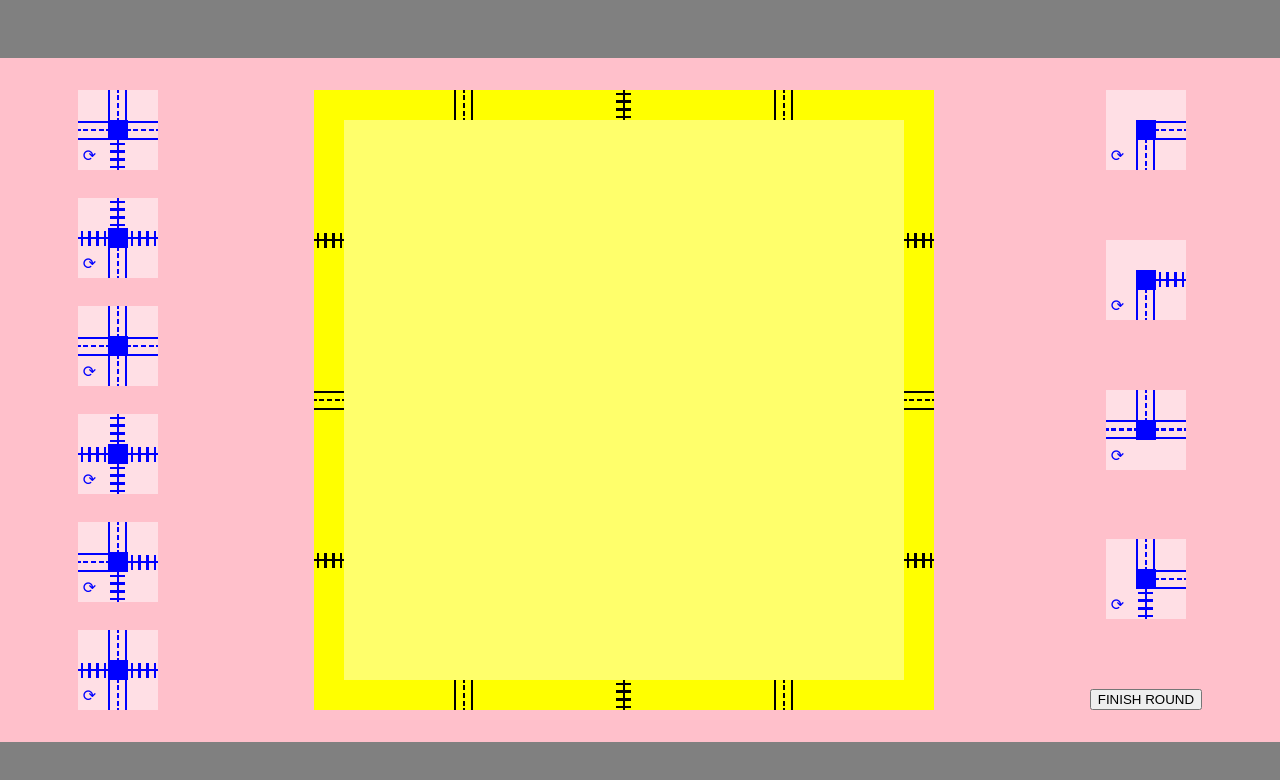
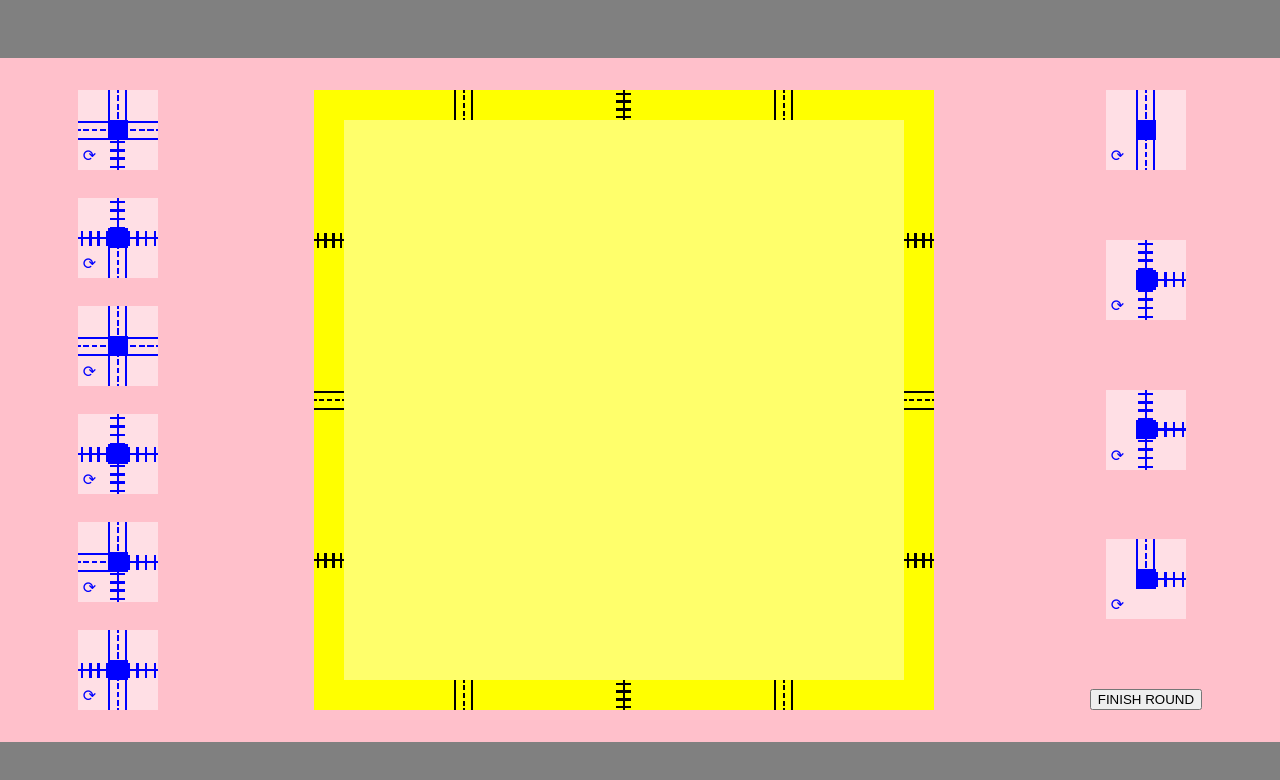
Before and after one commit to Ewa-M/kolejowy-szlak, an Angular app: page / in a window 1280 px wide. Shown: the top 780 px of the page. Built offline with nearby package versions, Linux system fonts and the light colour scheme.

Commit message:
liczenie rund

```diff
--- a/src/app/app.component.html
+++ b/src/app/app.component.html
@@ -1,3 +1,3 @@
 <div>
-  <app-board [dice]="toAdd"></app-board>
+  <app-board></app-board>
 </div>
--- a/src/app/app.component.ts
+++ b/src/app/app.component.ts
@@ -8,26 +8,4 @@ import { Tile } from './board/tile';
 })
 export class AppComponent {
   title = 'kolejowy-szlak';
-  toAdd = [
-    {
-      road: [false, true, true, false],
-      rail: [false, false, false, false],
-      id: "a"
-    },
-    {
-      road: [false, false, true, false],
-      rail: [false, true, false, false],
-      id: "b"
-    },
-    {
-      road: [true, true, false, true],
-      rail: [false, false, false, false],
-      id: "c"
-    },
-    {
-      road: [true, true, false, false],
-      rail: [false, false, true, false],
-      id: "d"
-    }
-  ]
 }
--- a/src/app/board/board/board.component.html
+++ b/src/app/board/board/board.component.html
@@ -8,7 +8,12 @@
         [cdkDropListEnterPredicate]="intersectionsPredicate"
         class="side-panel"
         (cdkDropListDropped)="drop($event)">
-        <app-tile  *ngFor="let tile  of intersections"  cdkDrag [cdkDragData]="tile" [tile]="tile" [color]="'blue'" (turnTile)="turn(tile)"  ></app-tile>
+        <app-tile  *ngFor="let tile  of intersections"
+            cdkDrag
+            [cdkDragData]="tile"
+            [tile]="tile" [color]="'blue'"
+            [cdkDragDisabled]="intersections.length < 4"
+            (turnTile)="turnIntersection(tile)"  ></app-tile>
     </div>
 
     <div class="board">
@@ -31,7 +36,7 @@
         <div class="main-board" >
             <div *ngFor="let tile  of placed"
                 [ngStyle]="{'grid-column': tile.x, 'grid-row': tile.y}">
-                <app-tile  cdkDrag [tile]="tile" (turnTile)="turn(tile)"></app-tile>
+                <app-tile cdkDrag [tile]="tile" ></app-tile>
             </div>
 
             <div *ngFor="let tile  of freeSpace"
@@ -40,7 +45,13 @@
                 [cdkDropListData]="tile"
                 [cdkDropListEnterPredicate]="boardPredicate"
                 [ngStyle]="{'grid-column': tile[0].x, 'grid-row': tile[0].y}" >
-                    <app-tile [tile]="tile[0]" cdkDrag [cdkDragData]="tile[0]" [cdkDragDisabled]="tile[0].isEmpty" [color]="'blue'" (turnTile)="turn(tile[0])"></app-tile>
+                    <app-tile
+                        [tile]="tile[0]"
+                        cdkDrag
+                        [cdkDragData]="tile[0]"
+                        [cdkDragDisabled]="tile[0].isEmpty"
+                        [color]="'blue'"
+                        (turnTile)="turnBoard(tile[0])"></app-tile>
             </div>
         </div>
 
@@ -52,7 +63,7 @@
         [cdkDropListData]="dice"
         [cdkDropListEnterPredicate]="dicePredicate"
         (cdkDropListDropped)="drop($event)">
-        <app-tile  *ngFor="let tile  of dice"  cdkDrag [cdkDragData]="tile" [tile]="tile" [color]="'blue'" (turnTile)="turn(tile)"  ></app-tile>
+        <app-tile  *ngFor="let tile  of dice"  cdkDrag [cdkDragData]="tile" [tile]="tile" [color]="'blue'" (turnTile)="turnDice(tile)"  ></app-tile>
 
 
         <button (click)="newRound()">FINISH ROUND</button>
--- a/src/app/board/board/board.component.ts
+++ b/src/app/board/board/board.component.ts
@@ -1,8 +1,9 @@
 import { trigger } from '@angular/animations';
 import { CdkDrag, CdkDragDrop, CdkDropList, moveItemInArray, transferArrayItem } from '@angular/cdk/drag-drop';
 import { Component, Input, OnInit } from '@angular/core';
-import { connected, Tile } from 'src/app/board/tile';
-import { INTERSECTIONS } from '../INTERSECTIONS';
+import { Subscription } from 'rxjs';
+import { connected, fitsOnBoard, fitsWithEntry, Intersections, Tile, turn, validateBoard } from 'src/app/board/tile';
+import { DiceService } from 'src/app/services/dice.service';
 
 @Component({
   selector: 'app-board',
@@ -10,12 +11,16 @@ import { INTERSECTIONS } from '../INTERSECTIONS';
   styleUrls: ['./board.component.css']
 })
 export class BoardComponent implements OnInit {
-  @Input() dice: Tile[] = [];
-  intersections: Tile[] = INTERSECTIONS;
+  dice: Tile[] = [];
+  intersections: Tile[] = Intersections;
   placed: Tile[] = [];
   freeSpace: Tile[][] = [];
+  diceSubscription: Subscription;
 
-  constructor() { }
+  constructor(private diceService: DiceService) {
+    this.diceSubscription = this.diceService.makeBoard().subscribe(value => this.placed = value);
+    this.dice = this.diceService.throwDice();
+  }
 
   ngOnInit(): void {
 
@@ -37,7 +42,6 @@ export class BoardComponent implements OnInit {
 
 
   drop(event: CdkDragDrop<Tile[]>) {
-    console.log(event.container.data[event.currentIndex])
     if (event.previousContainer === event.container) {
       moveItemInArray(event.container.data, event.previousIndex, event.currentIndex);
     } else {
@@ -46,38 +50,6 @@ export class BoardComponent implements OnInit {
       event.container.data.unshift(event.previousContainer.data[event.previousIndex])
       event.previousContainer.data.splice(event.previousIndex, 1);
     }
-  }
-
-  fitsOnBoard(tile: Tile) {
-    for (const t of this.placed) {
-      if (connected(t, tile)) return true;
-    }
-
-    for (let t of this.freeSpace) {
-      if (!t[0].isEmpty && connected(t[0], tile)) return true;
-    }
-
-    if (tile.x == 2 || tile.x == 6) {
-      if(tile.y==1 && tile.road[0]) return true;
-      if(tile.y==7 && tile.road[2]) return true;
-    }
-
-    if (tile.x == 4) {
-      if(tile.y==1 && tile.rail[0]) return true;
-      if(tile.y==7 && tile.rail[2]) return true;
-    }
-
-    if(tile.y == 2 || tile.y == 6) {
-      if(tile.x==1 && tile.rail[3]) return true;
-      if(tile.x==7 && tile.rail[1]) return true;
-    }
-
-    if(tile.y == 4) {
-      if(tile.x==1 && tile.road[3]) return true;
-      if(tile.x==7 && tile.road[1]) return true;
-    }
-
-   return false;
   }
 
 
@@ -93,25 +65,82 @@ export class BoardComponent implements OnInit {
     return /intersection/.test(drag.data.id)
   }
     //////////////////////
-  turn(tile:Tile) {
-    console.log(tile)
+
+
+
+  turnDice(tile:Tile) {
     let index = this.dice.findIndex(e => e.id == tile.id)
-    console.log(index)
     let tile2: Tile = this.dice[index];
     if (tile2) {
-      let firstroad = tile2.road[3]
-      let firstrail = tile2.rail[3]
-      for(let i = 2; i>=0; i--) {
-        tile2.road[i+1] = tile2.road[i];
-        tile2.rail[i+1] = tile2.rail[i];
+      tile2 = turn(tile2);
+    }
+  }
+
+  turnBoard(tile:Tile) {
+    let index = this.freeSpace.findIndex(e => e[0].id == tile.id)
+    let tile2: Tile = this.freeSpace[index][0];
+    if (tile2) {
+      tile2 = turn(tile2);
+    }
+  }
+
+  turnIntersection(tile:Tile) {
+    let index = this.intersections.findIndex(e => e.id == tile.id)
+    let tile2: Tile = this.intersections[index];
+    if (tile2) {
+      tile2 = turn(tile2);
+    }
+  }
+
+  validOnBoard(toCheck: Tile[]): Tile[] {
+
+  let valid : Tile[] = [];
+  let invalid: Tile[] = [];
+
+    for(let tile of toCheck){
+      if (fitsWithEntry(tile) || fitsOnBoard(tile, this.placed)) valid.push(tile)
+      else invalid.push(tile)
+    }
+
+    return valid.concat(validateBoard(invalid, valid));
+  }
+
+  validCheck(toCheck: Tile[]): boolean {
+
+    const newInterections = toCheck.filter(x => /intersection/.test(x.id))
+    if (newInterections.length > 1) {
+      this.freeSpace = this.freeSpace.filter(x => x.length == 1 || !/intersection/.test(x[0].id))
+      this.intersections.push(...newInterections)
+      return false;
+    }
+
+    const valid = this.validOnBoard(toCheck);
+
+    if  (toCheck.length == valid.length) {
+      return true;
+    } else {
+      const invalid = toCheck.filter(x => !valid.includes(x))
+      for (let t of this.freeSpace) {
+        if (invalid.includes(t[0])) {
+          this.dice.push(t[0])
+          t.shift()
+        }
       }
-      tile2.road[0] = firstroad;
-      tile2.rail[0] = firstrail;
+      return false;
     }
   }
 
   newRound() {
+    let toCheck =  this.freeSpace
+      .filter(x => x.length == 2)
+      .map(x => x[0])
+      .filter(x => !x.isEmpty);
 
+    if (this.dice.length == 0 && this.validCheck(toCheck)) {
+      this.freeSpace = this.freeSpace.filter(x => x.length == 1)
+      this.dice = this.diceService.throwDice();
+      this.diceService.finishRound(toCheck)
+    }
   }
 
 }
--- a/src/app/board/tile.ts
+++ b/src/app/board/tile.ts
@@ -7,9 +7,35 @@ export interface Tile {
     x?: number,
     y?: number,
     isEmpty?: boolean
+    middle?: string
 }
 
-export function   connected(tile1: Tile, tile2: Tile): boolean {
+export const normalDie : Tile[] = [
+  {road: [true, false, true, false], rail: [false, false, false, false], id: 'nd1'},
+  {road: [false, true, true, false], rail: [false, false, false, false], id: 'nd2'},
+  {road: [true, true, true, false], rail: [false, false, false, false], id: 'nd3'},
+  {rail: [true, false, true, false], road: [false, false, false, false], id: 'nd4'},
+  {rail: [false, true, true, false], road: [false, false, false, false], id: 'nd5'},
+  {rail: [true, true, true, false], road: [false, false, false, false], id: 'nd6'},
+]
+
+export const specialDie: Tile[] = [
+  {road: [true, false, false, false], rail: [false, true, false, false], id: 'sd1'},
+  {road: [true, false, false, false], rail: [false, false, true, false], id: 'sd2'},
+  {road: [true, false, true, false], rail: [false, true, false, true], id: 'sd3', middle: 'vroad'},
+]
+
+export const Intersections: Tile[] = [
+  {road: [true, true, false, true], rail: [false, false, true, false], id: 'intersection1'},
+  {road: [false, false, true, false], rail: [true, true, false, true], id: 'intersection2'},
+  {road: [true, true, true, true], rail: [false, false, false, false], id: 'intersection3'},
+  {road: [false, false, false, false], rail: [true, true, true, true], id: 'intersection4'},
+  {road: [true, false, false, true], rail: [false, true, true, false], id: 'intersection5'},
+  {road: [true, false, true, false], rail: [false, true, false, true], id: 'intersection6'},
+
+]
+
+export function connected(tile1: Tile, tile2: Tile): boolean {
   if(!(tile1.x && tile1.y && tile2.x && tile2.y)) return false;
 
   if (tile1.x == tile2.x) {
@@ -17,8 +43,64 @@ export function   connected(tile1: Tile, tile2: Tile): boolean {
     if (tile1.y == tile2.y - 1 && ((tile1.road[2] && tile2.road[0]) || (tile1.rail[2] && tile2.rail[0]))) return true;
   }
   if (tile1.y == tile2.y) {
-    if (tile1.x == tile2.x + 1 && ((tile1.road[1] && tile2.road[3]) || (tile1.rail[1] && tile2.rail[3]))) return true;
-    if (tile1.x == tile2.x - 1 && ((tile1.road[3] && tile2.road[1]) || (tile1.rail[3] && tile2.rail[1]))) return true;
+    if (tile1.x == tile2.x - 1 && ((tile1.road[1] && tile2.road[3]) || (tile1.rail[1] && tile2.rail[3]))) return true;
+    if (tile1.x == tile2.x + 1 && ((tile1.road[3] && tile2.road[1]) || (tile1.rail[3] && tile2.rail[1]))) return true;
   }
   return false;
 }
+
+export function turn(tile: Tile) {
+  let firstroad = tile.road[3]
+      let firstrail = tile.rail[3]
+      for(let i = 2; i>=0; i--) {
+        tile.road[i+1] = tile.road[i];
+        tile.rail[i+1] = tile.rail[i];
+      }
+      tile.road[0] = firstroad;
+      tile.rail[0] = firstrail;
+    return tile;
+}
+
+export function fitsOnBoard(tile: Tile, board: Tile[]): boolean {
+  for (const b of board) {
+    if (connected(tile, b)) return true;
+  }
+  return false;
+}
+
+export function fitsWithEntry(tile: Tile) {
+  if (tile.x == 2 || tile.x == 6) {
+    if(tile.y==1 && tile.road[0]) return true;
+    if(tile.y==7 && tile.road[2]) return true;
+  }
+
+  if (tile.x == 4) {
+    if(tile.y==1 && tile.rail[0]) return true;
+    if(tile.y==7 && tile.rail[2]) return true;
+  }
+
+  if(tile.y == 2 || tile.y == 6) {
+    if(tile.x==1 && tile.rail[3]) return true;
+    if(tile.x==7 && tile.rail[1]) return true;
+  }
+
+  if(tile.y == 4) {
+    if(tile.x==1 && tile.road[3]) return true;
+    if(tile.x==7 && tile.road[1]) return true;
+  }
+
+ return false;
+}
+
+export function validateBoard(tiles: Tile[], board: Tile[]): Tile[] {
+  let valid : Tile[] = [];
+  let invalid : Tile[] = [];
+
+  for( let tile of tiles) {
+    if (fitsOnBoard(tile, board)) valid.push(tile);
+    else invalid.push(tile);
+  }
+  if (valid.length==0) return [];
+  return valid.concat(validateBoard(invalid, valid));
+
+}
--- a/src/app/board/tile/tile.component.css
+++ b/src/app/board/tile/tile.component.css
@@ -5,8 +5,8 @@
     height: 5rem;
     background-color: rgba(255, 255, 255, 0.5);
     display: grid;
-    grid-template-columns: 1fr 25% 1fr;
-    grid-template-rows: 1fr 25% 1fr;
+    grid-template-columns: 1fr 18.75% 1fr;
+    grid-template-rows: 1fr 18.75% 1fr;
     grid-template-areas:
     ". upper ."
     "left middle right"
@@ -29,14 +29,30 @@
     user-select: none;
 }
 
+.upper {grid-area: upper;}
+.lower {grid-area: lower;}
+.left {grid-area: left;}
+.right{grid-area: right;}
+
 .middle {
     background-color: var(--color);
     grid-area: middle;
+    width: calc(100% + 0.3rem);
+    height: calc(100% + 0.3rem);
+}
+
+.mid-rail {
+    background-color: transparent;
     width: 100%;
     height: 100%;
 }
 
-.upper {grid-area: upper;}
-.lower {grid-area: lower;}
-.left {grid-area: left;}
-.right{grid-area: right;}
+.mid-road {
+    background-color: transparent;
+    width: 100%;
+    height: 100%;
+}
+
+.mid-horizontal {
+    transform: rotate(90deg);
+}
--- /dev/null
+++ b/src/app/services/dice.service.ts
@@ -0,0 +1,42 @@
+import { Injectable } from '@angular/core';
+import { Observable, Subject } from 'rxjs';
+import { normalDie, specialDie, Tile } from '../board/tile';
+
+@Injectable({
+  providedIn: 'root'
+})
+export class DiceService {
+  private placed: Tile[] = [];
+  private round: number = 0;
+  private subject = new Subject<any>();
+
+  constructor() { }
+
+  finishRound(tiles: Tile[]) {
+    this.placed = this.placed.concat(tiles);
+    this.subject.next(this.placed);
+    this.round++;
+    //alert(this.round)
+    if (this.round >6) {alert("game finished"); return [];}
+    return this.throwDice();
+  }
+
+  makeBoard(): Observable<any> {
+    return this.subject.asObservable();
+  }
+
+  throwDice(): Tile[] {
+    let dice: Tile[] = []
+    for (let i=0; i< 3; i++) {
+     let tile = JSON.parse(JSON.stringify(normalDie[Math.floor(Math.random() * 6)]));
+     tile.id = tile.id + this.round + i;
+     dice.push(tile);
+    }
+    let tile = JSON.parse(JSON.stringify(specialDie[Math.floor(Math.random() * 3)]));
+    tile.id = tile.id + this.round;
+    dice.push(tile);
+    return dice;
+  }
+
+
+}
--- a/src/styles.css
+++ b/src/styles.css
@@ -9,7 +9,7 @@ body { margin: 0; font-family: Roboto, "Helvetica Neue", sans-serif; }
 }
 
 .horizontal {
-    height: 75%;
+    height: 100%;
     width: 100%;
     display: flex;
     align-items: center;
@@ -23,7 +23,7 @@ body { margin: 0; font-family: Roboto, "Helvetica Neue", sans-serif; }
 }
 
 .vertical {
-    width: 75%;
+    width: 100%;
     height: 100%;
     display: flex;
     justify-content: center;
```
Also changed, not shown: src/app/board/INTERSECTIONS.ts (deleted, +0 -11 lines), src/app/board/tile/tile.component.html (+9 -1 lines), src/app/services/dice-service.service.ts (deleted, +0 -45 lines), 2 other files (tests, documents, lock files or other folders).
